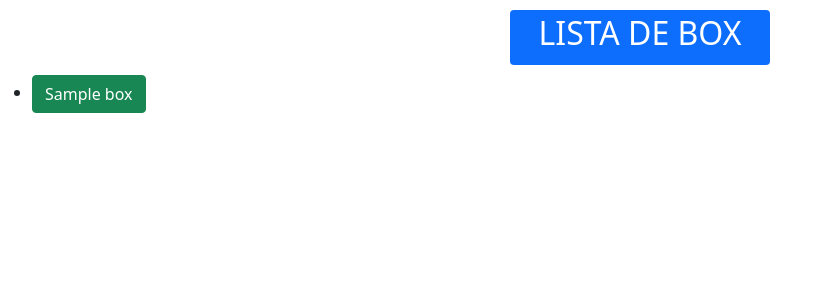
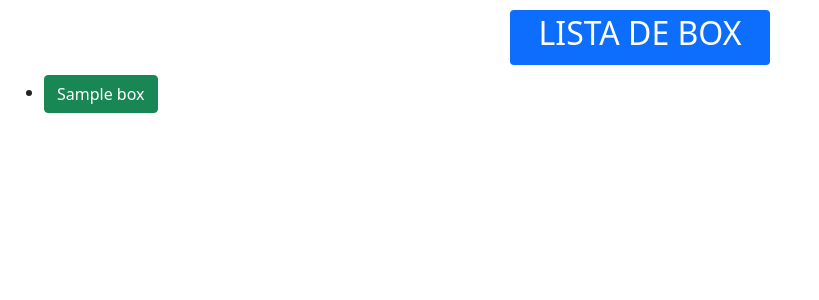
Before and after one commit to DanielVerdun/Bigbox-heroku, a Django app: page /box/ in a window 1280 px wide. Shown: the top 300 px of the page, without its empty margins (0-819 px from the left). Run offline with Django 3.2, Linux system fonts and the light colour scheme; tables that the repository leaves empty hold one stand-in row (values such as "Sample post").

Commit message:
comabios

```diff
--- a/bigbox/templates/box.html
+++ b/bigbox/templates/box.html
@@ -19,6 +19,7 @@
         </div>
         {% for box in boxs %}
         <!--bucle para recorrer las box-->
+        <div class="row justify-content-md-center">
             <div>
                 <ul>
                     <li>
@@ -26,7 +27,7 @@
                     </li>
                 </ul>
             </div>
-
+        </div>
         {% endfor%}
     </div>
 
```
Lines whose indentation alone changed are shown as unchanged.
